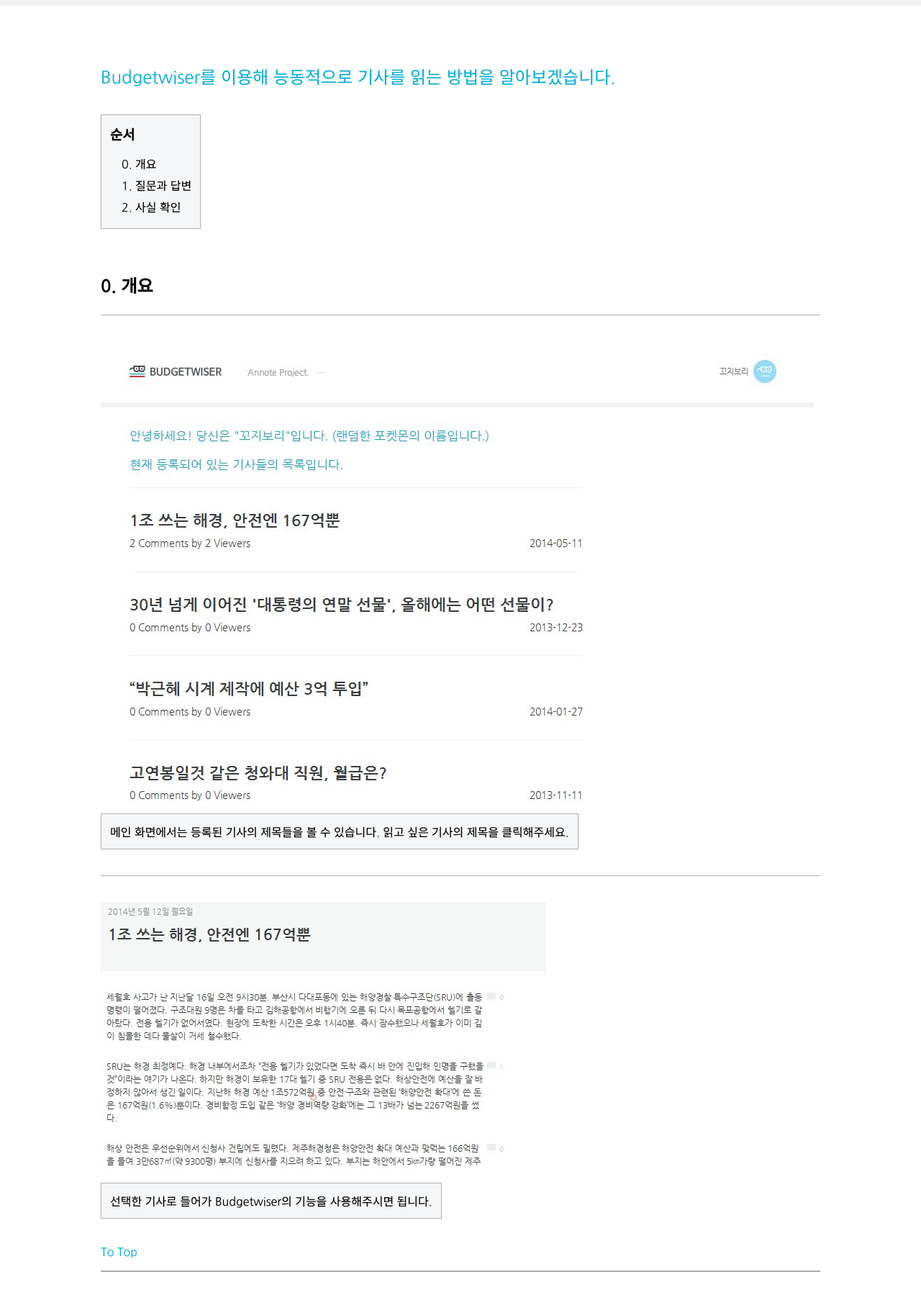
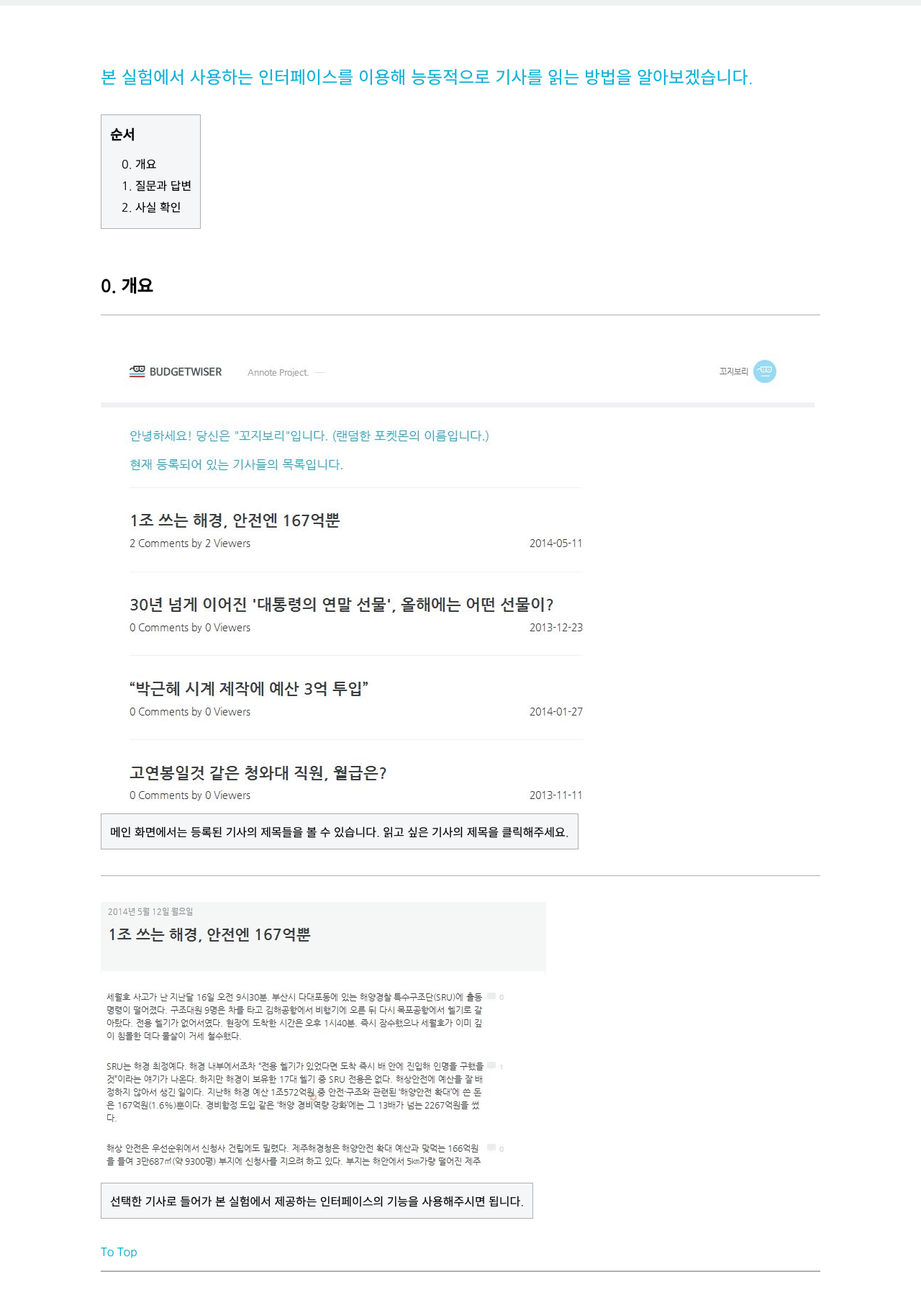
Before and after one commit to BudgetWiser/budgetwiser_django, a Django app: page /annote/help/ in a window 1280 px wide. Shown: the part 96-1920 px from the top of the page at 72% size. Run offline with Django 3.2, Linux system fonts and the light colour scheme.

Commit message:
last minute fix on help page

```diff
--- a/budgetwiser/budgetwiser/templates/help.html
+++ b/budgetwiser/budgetwiser/templates/help.html
@@ -8,7 +8,7 @@
 {% block content %}
 <div id="content-wrapper">
     <div id="heading">
-        <h2>Budgetwiser를 이용해 능동적으로 기사를 읽는 방법을 알아보겠습니다.</h2>
+        <h2>본 실험에서 사용하는 인터페이스를 이용해 능동적으로 기사를 읽는 방법을 알아보겠습니다.</h2>
         <div id="table">
             <h3>순서</h3>
             <a href="#overview">0. 개요</a>
@@ -24,7 +24,7 @@
         </div>
         <div class="explanation">
             <img src="{{MEDIA_URL}}res/annote/help/0.2.jpg">
-            <span>선택한 기사로 들어가 Budgetwiser의 기능을 사용해주시면 됩니다.</span>
+            <span>선택한 기사로 들어가 본 실험에서 제공하는 인터페이스의 기능을 사용해주시면 됩니다.</span>
         </div>
         <a href="#" class="to-top">To Top</a>
     </div>
@@ -45,7 +45,7 @@
         </div>
         <div class="explanation">
             <img src="{{MEDIA_URL}}res/annote/help/1.a.4.jpg">
-            <span>문단의 왼쪽에서 내가 한 질문을 볼 수 있습니다.</span>
+            <span>문단의 오른쪽에서 내가 한 질문을 볼 수 있습니다.</span>
         </div>
         <h3><span class="emphasize">[답변하기]</span> 답변할 수 있는 질문이 있는 경우 출처와 함께 답변해주세요.</h3>
         <div class="explanation">
@@ -94,7 +94,7 @@
             <span>다른 사람이 사실 확인을 요청한 부분은 주확색 동그라미로 표시됩니다.</span>
         </div>
         <div class="explanation">
-            <!--<img src="{{MEDIA_URL}}res/annote/help/2.a.3.jpg">-->
+            <img src="{{MEDIA_URL}}res/annote/help/2.a.3.jpg">
             <span>주황색 동그라미에 마우스를 올리면 몇 명이 사실 확인을 요청했는지 알 수 있습니다.</span>
         </div>
         <div class="explanation">
```
Also changed, not shown: budgetwiser/budgetwiser/media/res/annote/help/2.a.3.jpg (added).
